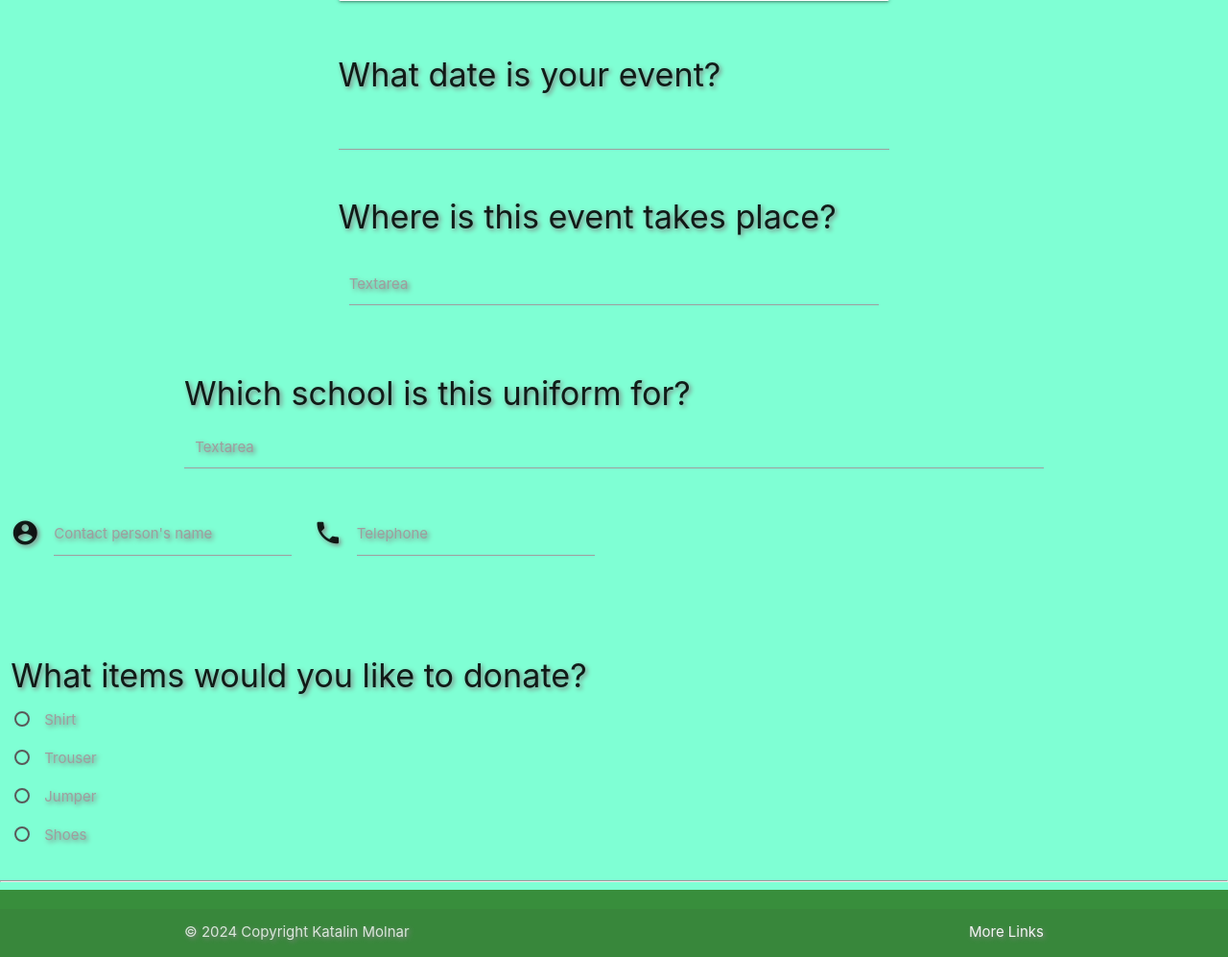
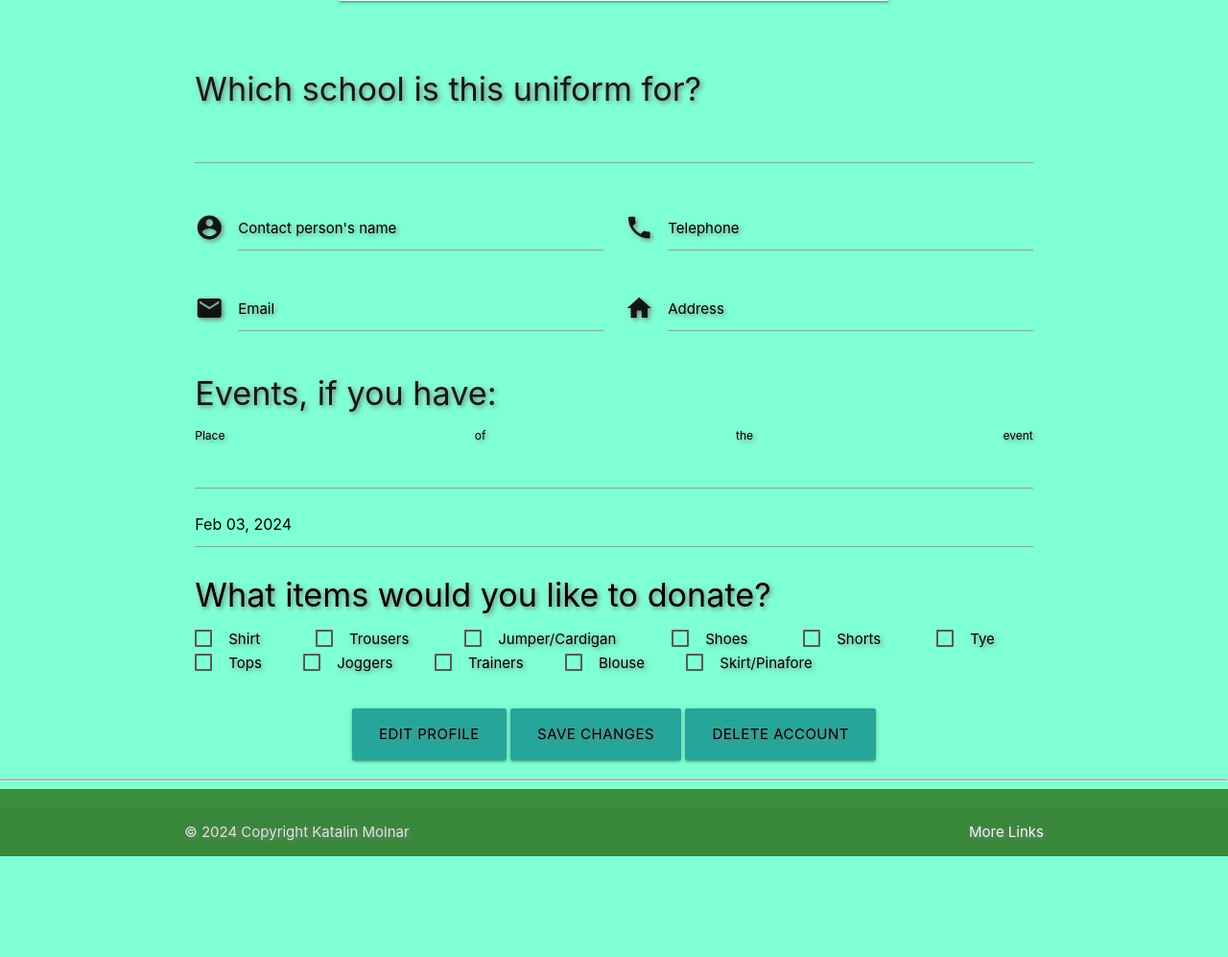
Before and after one commit to molnarlin/uniform_exchange_hub, a Flask app: template templates/profile.html in a window 1280 px wide. Shown: the part 741-1738 px from the top of the page at 96% size. After the commit the page ends 1633 px from the top, so only its background shows below. Run offline with Flask 3, Linux system fonts and the light colour scheme; the template is opened without the code that fills it, so the values that code supplies are empty; some libraries are stand-ins or nearby versions.

Commit message:
profile.html updated

```diff
--- a/static/css/style.css
+++ b/static/css/style.css
@@ -31,3 +31,7 @@ div {
 .flashes h4 {
     line-height: 2;
 }
+
+.checkbox-spacing {
+    padding-right: 40px;
+}
--- a/static/js/script.js
+++ b/static/js/script.js
@@ -15,6 +15,12 @@ document.addEventListener('DOMContentLoaded', function() {
 });
 
 document.addEventListener('DOMContentLoaded', function() {
-    var elems = document.querySelectorAll('.datepicker');
-    var instances = M.Datepicker.init(elems, options);
+    var options = {
+      defaultDate: new Date(2024, 1, 3),
+      setDefaultDate: true
+    };
+    var elems = document.querySelector('.datepicker');
+    var instance = M.Datepicker.init(elems, options);
+    // instance.open();
+    instance.setDate(new Date(2024, 2, 8));
   });
--- a/templates/profile.html
+++ b/templates/profile.html
@@ -11,79 +11,97 @@
   </div>
 </div>
 <div class="row">
-        <div class="col s12 m8 offset-m2">
-            <h4>What date is your event?</h4>
-            <input type="text" class="datepicker">
+  <form action="#">
+    <div class="input-field col s12">
+      <h4>Which school is this uniform for?</h4>
+      <textarea id="textarea1" class="materialize-textarea"></textarea>
+      <label for="textarea1"></label>
   </div>
-    </div>
-    <div class="row">
-        <div class="col s12 m8 offset-m2">
-            <h4>Where is this event takes place?</h4>
-            <div class="input-field col s12">
-                <textarea id="textarea1" class="materialize-textarea"></textarea>
-                <label for="textarea1">Textarea</label>
-            </div>
-        </div>
-    </div>
-    <div class="row"></div>
-        <div class="col s12 m8 offset-m2">
-            <h4>Which school is this uniform for?</h4>
-            <div class="input-field col s12">
-                <textarea id="textarea1" class="materialize-textarea"></textarea>
-                <label for="textarea1">Textarea</label>
-            </div>
-        </div>
-    </div>
-    <div class="row">
-        <div class="col">
-            <div class="row">
-                <form class="col s12">
-                  <div class="row">
   <div class="input-field col s6">
     <i class="material-icons prefix">account_circle</i>
     <input id="icon_prefix" type="text" class="validate">
-                      <label for="icon_prefix">Contact person's name</label>
+    <label for="icon_prefix" class="black-text">Contact person's name</label>
   </div>
   <div class="input-field col s6">
     <i class="material-icons prefix">phone</i>
     <input id="icon_telephone" type="tel" class="validate">
-                      <label for="icon_telephone">Telephone</label>
+    <label for="icon_telephone" class="black-text">Telephone</label>
   </div>
+  <div>
+  <div class="input-field col s6">
+    <i class="material-icons prefix">email</i>
+    <input id="icon_email" type="email" class="validate">
+    <label for="icon_email" class="black-text">Email</label>
+  </div>
+  <div class="input-field col s6">
+    <i class="material-icons prefix">home</i>
+    <input id="icon_home" type="text" class="validate">
+    <label for="icon_home" class="black-text">Address</label>
+  </div>
+  </div>
+  <div class="col s12">
+    <h4>Events, if you have:</h4>
+    <label for="textarea2" class="black-text">Place of the event</label>
+    <textarea id="textarea2" class="materialize-textarea s6"></textarea>
+    <input type="text" class="datepicker s6">
+  </div>
+  <div class="col s12 black-text">
+    <h4>What items would you like to donate?</h4>
+    <p>
+      <label class="checkbox-spacing">
+        <input type="checkbox" />
+        <span class="black-text">Shirt</span>
+      </label>
+      <label class="checkbox-spacing">
+        <input type="checkbox" />
+        <span class="black-text">Trousers</span>
+      </label>
+      <label class="checkbox-spacing">
+        <input type="checkbox"/>
+        <span class="black-text">Jumper/Cardigan</span>
+      </label>
+      <label class="checkbox-spacing">
+        <input type="checkbox" />
+        <span class="black-text">Shoes</span>
+      </label>
+      <label class="checkbox-spacing">
+        <input type="checkbox" />
+        <span class="black-text">Shorts</span>
+      </label>
+      <label class="checkbox-spacing">
+        <input type="checkbox" />
+        <span class="black-text">Tye</span>
+      </label>
+      <label class="checkbox-spacing">
+        <input type="checkbox" />
+        <span class="black-text">Tops</span>
+      </label>
+      <label class="checkbox-spacing">
+        <input type="checkbox" />
+        <span class="black-text">Joggers</span>
+      </label>
+      <label class="checkbox-spacing">
+        <input type="checkbox" />
+        <span class="black-text">Trainers</span>
+      </label>
+      <label class="checkbox-spacing">
+        <input type="checkbox" />
+        <span class="black-text">Blouse</span>
+      </label>
+      <label class="checkbox-spacing">
+        <input type="checkbox" />
+        <span class="black-text">Skirt/Pinafore</span>
+      </label>
+    </p>
     </div>
   </form>
 </div>
+
+<div class="row">
+  <div class="col s12 center-align">
+    <a class="waves-effect waves-light btn-large black-text">Edit Profile</a>
+    <a class="waves-effect waves-light btn-large black-text">Save changes</a>
+    <a class="waves-effect waves-light btn-large black-text">Delete account</a>
   </div>
 </div>
-    <div class="row">
-        <div class="col">
-            <h4>What items would you like to donate?</h4>
-            <form action="#">
-                <p>
-                  <label>
-                    <input name="group1" type="radio"/>
-                    <span>Shirt</span>
-                  </label>
-                </p>
-                <p>
-                  <label>
-                    <input name="group1" type="radio"/>
-                    <span>Trouser</span>
-                  </label>
-                </p>
-                <p>
-                  <label>
-                    <input name="group1" type="radio" />
-                    <span>Jumper</span>
-                  </label>
-                </p>
-                <p>
-                  <label>
-                    <input name="group1" type="radio"/>
-                    <span>Shoes</span>
-                  </label>
-                </p>
-              </form>
-        </div>
-    </div>
-
 {% endblock %}
```
Lines whose indentation alone changed are shown as unchanged.
